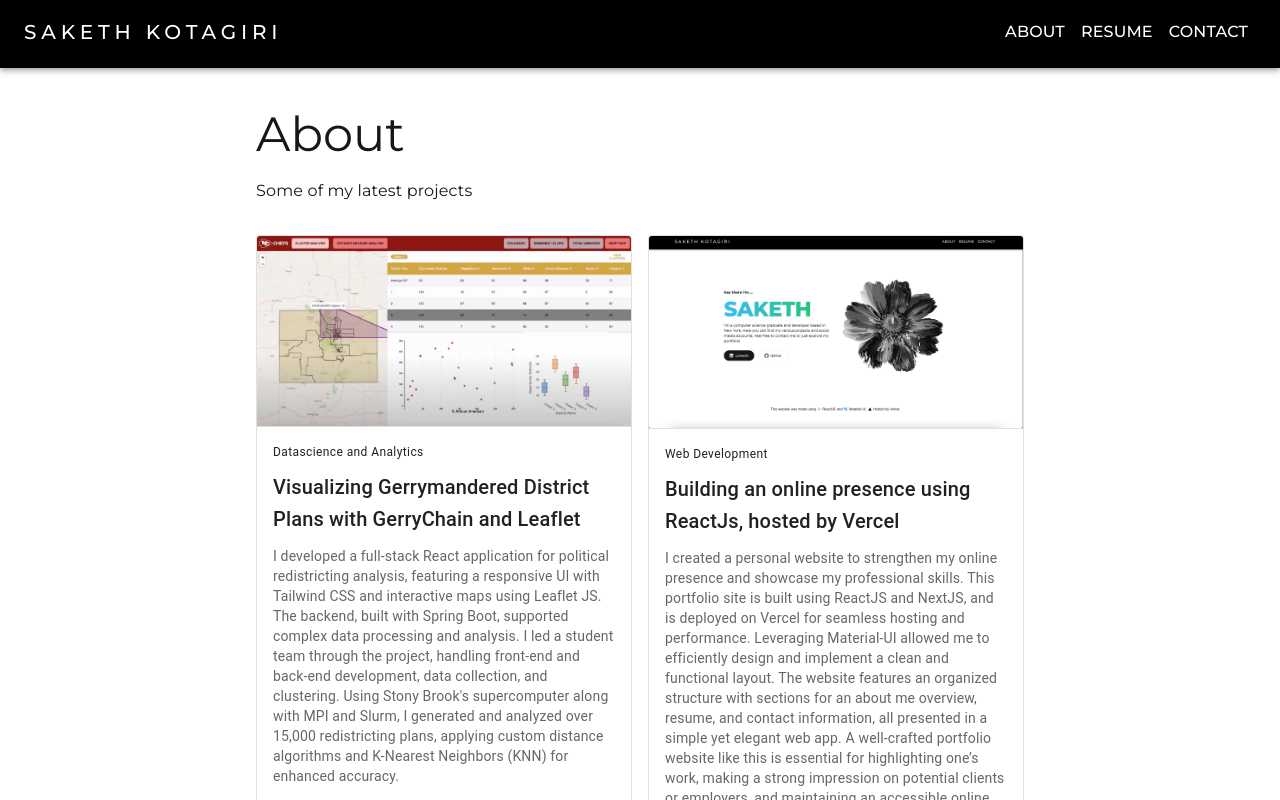
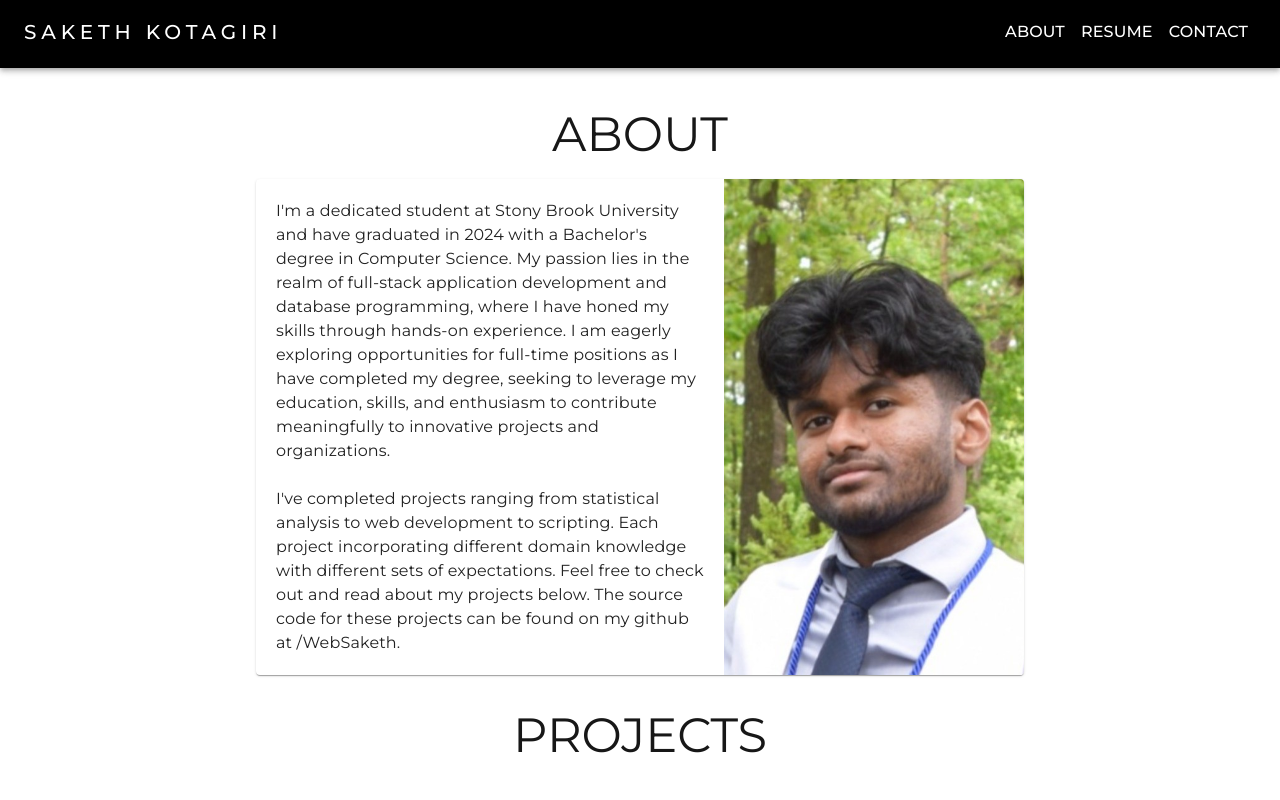
Before and after one commit to WebSaketh/sakethkotagir-web-v2, a Next.js app: page /about in a window 1280 px wide. Shown: the top 800 px of the page. Built offline with nearby package versions, Linux system fonts and the light colour scheme.

Commit message:
finished about

```diff
--- a/src/app/components/MainContent.tsx
+++ b/src/app/components/MainContent.tsx
@@ -125,19 +125,62 @@ export default function MainContent() {
   };
 
   return (
-    <Box sx={{ display: "flex", flexDirection: "column", gap: 4 }}>
-      <div>
+    <Box
+      sx={{
+        display: "flex",
+        flexDirection: "column",
+        gap: 4,
+      }}
+    >
+      <Box sx={{ display: "flex", flexDirection: "column" }}>
         <Typography
           variant="h3"
           gutterBottom
-          sx={{ fontFamily: "'Montserrat', sans-serif" }}
+          sx={{ fontFamily: "'Montserrat', sans-serif", alignSelf: "center" }}
         >
-          About
+          ABOUT
         </Typography>
-        <Typography sx={{ fontFamily: "'Montserrat', sans-serif" }}>
-          Some of my latest projects
-        </Typography>
-      </div>
+
+        <Card
+          sx={{
+            display: "flex",
+            flexDirection: {
+              xs: "column",
+              lg: "row",
+            },
+          }}
+        >
+          <Typography
+            sx={{ padding: "20px", fontFamily: "'Montserrat', sans-serif" }}
+          >
+            {
+              "I'm a dedicated student at Stony Brook University and have graduated in 2024 with a Bachelor's degree in Computer Science. My passion lies in the realm of full-stack application development and database programming, where I have honed my skills through hands-on experience. I am eagerly exploring opportunities for full-time positions as I have completed my degree, seeking to leverage my education, skills, and enthusiasm to contribute meaningfully to innovative projects and organizations."
+            }{" "}
+            <br /> <br />{" "}
+            {
+              "I've completed projects ranging from statistical analysis to web development to scripting. Each project incorporating different domain knowledge with different sets of expectations. Feel free to check out and read about my projects below. The source code for these projects can be found on my github at /WebSaketh."
+            }
+          </Typography>
+          <CardMedia
+            component="img"
+            sx={{
+              width: {
+                xs: "full",
+                lg: 300,
+              },
+            }}
+            image="/content/about/profile_picture.jpeg"
+            alt="Picture of Saketh"
+          />
+        </Card>
+      </Box>
+      <Typography
+        variant="h3"
+        gutterBottom
+        sx={{ fontFamily: "'Montserrat', sans-serif", alignSelf: "center" }}
+      >
+        PROJECTS
+      </Typography>
       <Grid container spacing={2} columns={12}>
         <Grid size={{ xs: 12, md: 6 }}>
           <SyledCard
```
